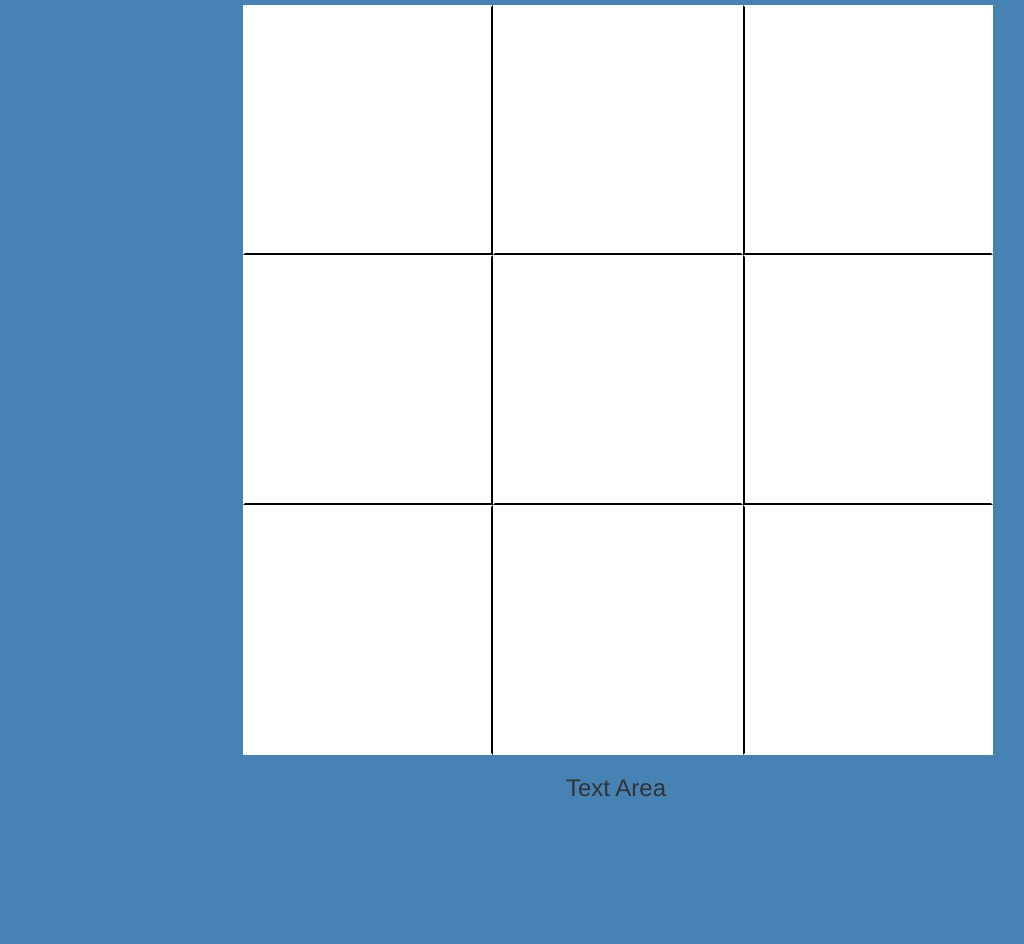
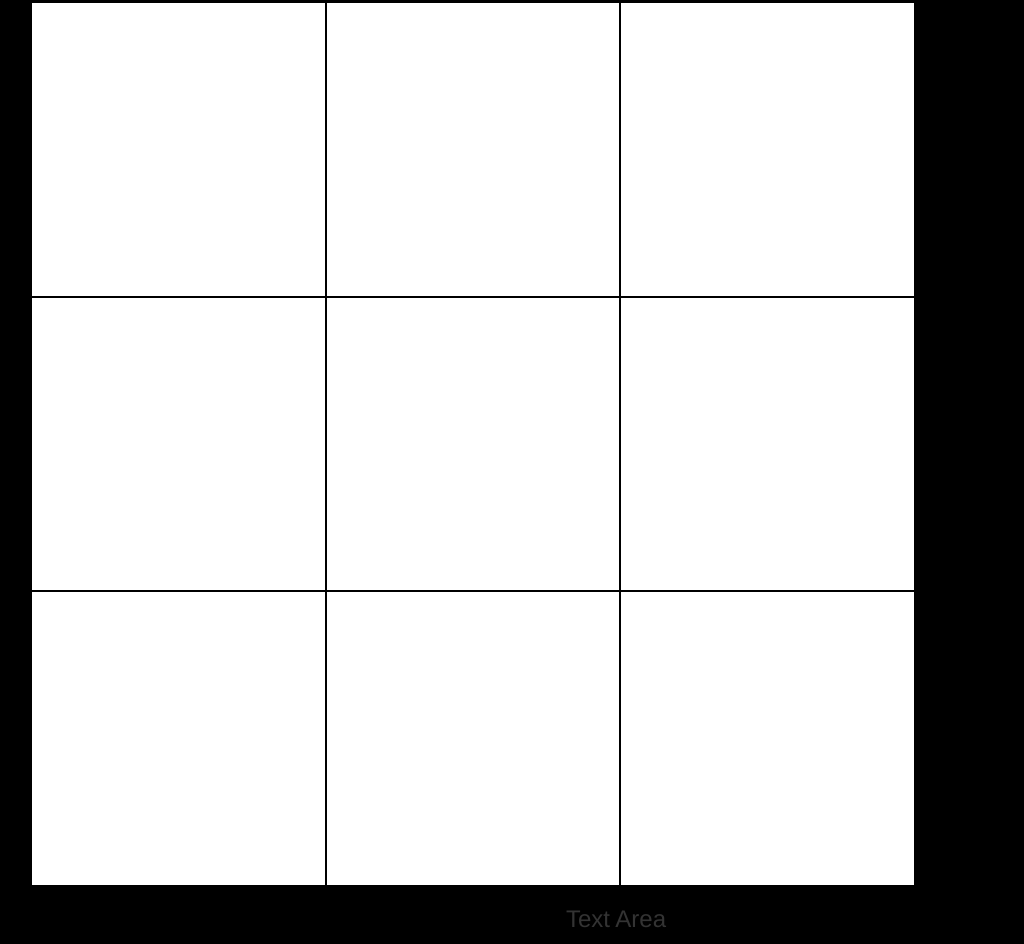
Before and after one commit to mkuehn10/tictactoe, a website: page app/index.html in a window 1280 px wide. Shown: the whole page, without its empty margins (24-1048 px from the left). Before the commit the page ends 816 px from the top, so only its background shows below. Drawn offline with nearby package versions, Linux system fonts and the light colour scheme; files that its build step writes are made by us from their sources.

Commit message:
change css

```diff
--- a/app/index.html
+++ b/app/index.html
@@ -27,35 +27,35 @@
 
 <div class="container">
   <div class="row row-0 text-center">
-    <div class="s0-0 col-xs-4 col-md-3 col-1 play-area col-centered">
+    <div class="s0-0 col-xs-4 col-md-3 col-1 play-area">
       <img src="images/blank.png" class="img-responsive"></img>
     </div>
-    <div class="s0-1 col-xs-4 col-md-3 col-1 play-area col-centered">
+    <div class="s0-1 col-xs-4 col-md-3 col-1 play-area">
     <img src="images/blank.png" class="img-responsive">
     </div>
-    <div class="s0-2 col-xs-4 col-md-3 col-1 play-area col-centered">
+    <div class="s0-2 col-xs-4 col-md-3 col-1 play-area">
       <img src="images/blank.png" class="img-responsive">
     </div>
   </div>
   <div class="row row-2 text-center">
-    <div class="s1-0 col-xs-4 col-md-3 col-1 play-area col-centered">
+    <div class="s1-0 col-xs-4 col-md-3 col-1 play-area">
       <img src="images/blank.png" class="img-responsive">
     </div>
-    <div class="s1-1 col-xs-4 col-md-3 col-1 play-area col-centered">
+    <div class="s1-1 col-xs-4 col-md-3 col-1 play-area">
       <img src="images/blank.png" class="img-responsive">
     </div>
-    <div class="s1-2 col-xs-4 col-md-3 col-1 play-area col-centered">
+    <div class="s1-2 col-xs-4 col-md-3 col-1 play-area">
       <img src="images/blank.png" class="img-responsive">
     </div>
   </div>
   <div class="row row-3 text-center">
-    <div class="s2-0 col-xs-4 col-md-3 col-1 play-area col-centered">
+    <div class="s2-0 col-xs-4 col-md-3 col-1 play-area">
       <img src="images/blank.png" class="img-responsive">
     </div>
-    <div class="s2-1 col-xs-4 col-md-3 col-1 play-area col-centered">
+    <div class="s2-1 col-xs-4 col-md-3 col-1 play-area">
       <img src="images/blank.png" class="img-responsive">
     </div>
-    <div class="s2-2 col-xs-4 col-md-3 col-1 play-area col-centered">
+    <div class="s2-2 col-xs-4 col-md-3 col-1 play-area">
       <img src="images/blank.png" class="img-responsive">
     </div>
   </div>
--- a/app/styles/main.css
+++ b/app/styles/main.css
@@ -5,22 +5,22 @@
   padding: 0.2em 0;
 }
 
-html {
+/*html {
   box-sizing: border-box;
-}
+}*/
 /**, *:before, *:after {
   box-sizing: inherit;
 }*/
 
 /* Space out content a bit */
 body {
-  padding: 5px;
-  background-color: steelblue;
+  padding: 2px;
+  background-color: black;
 }
 
 
 .container {
-  max-width: 1000px;
+  /*max-width: 1000px;*/
   /*max-height: 900px;*/
 }
 
@@ -30,94 +30,66 @@ body {
 }
 
 .col-1, .col-2, .col-3 {
-  /*background-color: wheat;*/
-  /*height: 105px;*/
-  padding: 0;
+  padding: 0px;
+  margin: 1px;
 }
 
 /** {
   border: 1px solid red;
 }*/
 
-.icon {
+/*.icon {
   font-size: 215px;
   display: block;
-}
-
-/*@media (orientation: landscape) {
-  .container {
-    max-width: 320px;
-  }
 }*/
 
-/** {
-  border: 1px solid red;
-}*/
 
-.play-area {
-  border: 2px solid white;
-  /*padding: 10px;*/
+/*.play-area {
+  border: 3px solid white;
 }
 .s0-0 {
-  border-right: 2px solid black;
-  border-bottom: 2px solid black;
+  border-right: 3px solid black;
+  border-bottom: 3px solid black;
 }
 
 .s0-1 {
-  border-bottom: 2px solid black;
+  border-bottom: 3px solid black;
 }
 
 .s0-2 {
-  border-left: 2px solid black;
-  border-bottom: 2px solid black;
+  border-left: 3px solid black;
+  border-bottom: 3px solid black;
 }
 
 .s1-0 {
-  border-right: 2px solid black;
-  border-bottom: 2px solid black;
+  border-right: 3px solid black;
+  border-bottom: 3px solid black;
 }
 
 .s1-1 {
-  border-bottom: 2px solid black;
+  border-bottom: 3px solid black;
 }
 
 .s1-2 {
-  border-left: 2px solid black;
-  border-bottom: 2px solid black;
+  border-left: 3px solid black;
+  border-bottom: 3px solid black;
 }
 
 .s2-0 {
-  border-right: 2px solid black;
+  border-right: 3px solid black;
 }
 
 .s2-2 {
-  border-left: 2px solid black;
-}
+  border-left: 3px solid black;
+}*/
 
-.center-block {
-  /*float: none;*/
-}
-
-/*@media (min-width: 992px) {
-  .row.text-center > div {
-    display: inline-block;
-    float: none;
-}
-
-}*/
 /* http://www.minimit.com/articles/solutions-tutorials/bootstrap-3-responsive-centered-columns*/
-.col-centered {
-    display:inline-block;
-    float:none;
+/*.col-centered {*/
+    /*display:inline-block;*/
+    /*float:none;*/
     /* reset the text-align */
-    text-align:left;
+    /*text-align:left;*/
     /* inline-block space fix */
-    margin-right:-4px;
-    margin-bottom: -5px;
-}
-/*
-.img-responsive {
-  display: block;
-  width: auto;
-  max-height: 100%;
-}*/
+    /*margin-right:-2px;*/
+    /*margin-bottom: -2px;*/
+/*}*/
```
Also changed, not shown: dist/styles/main.css.
